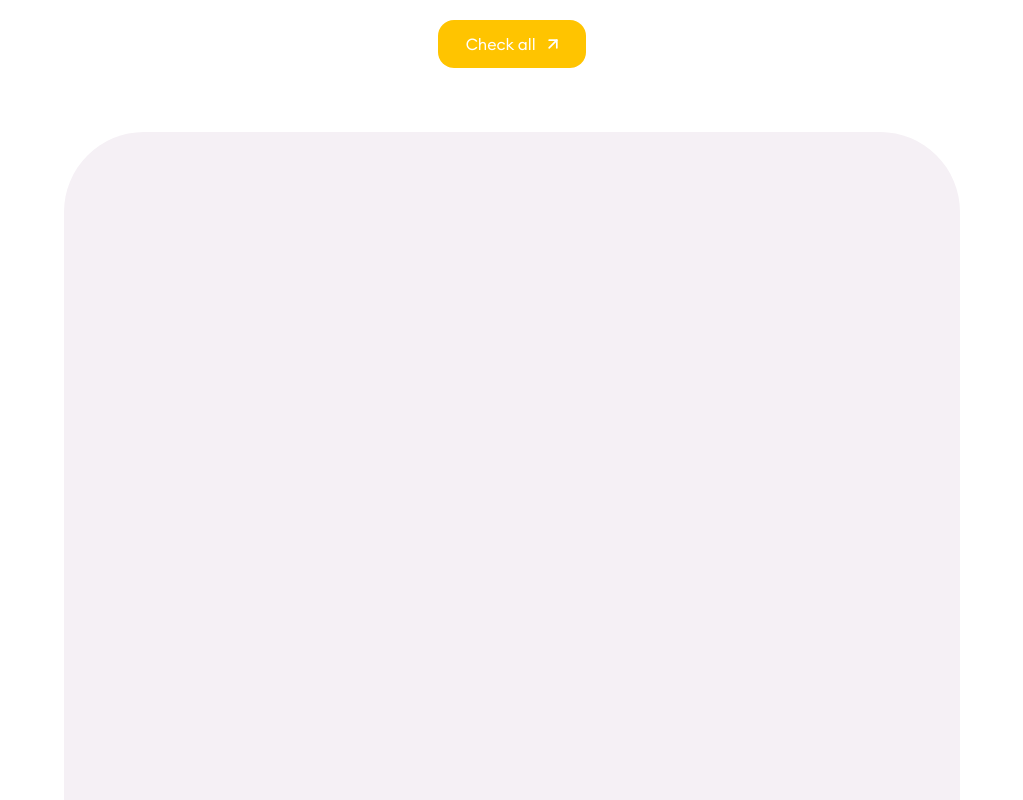
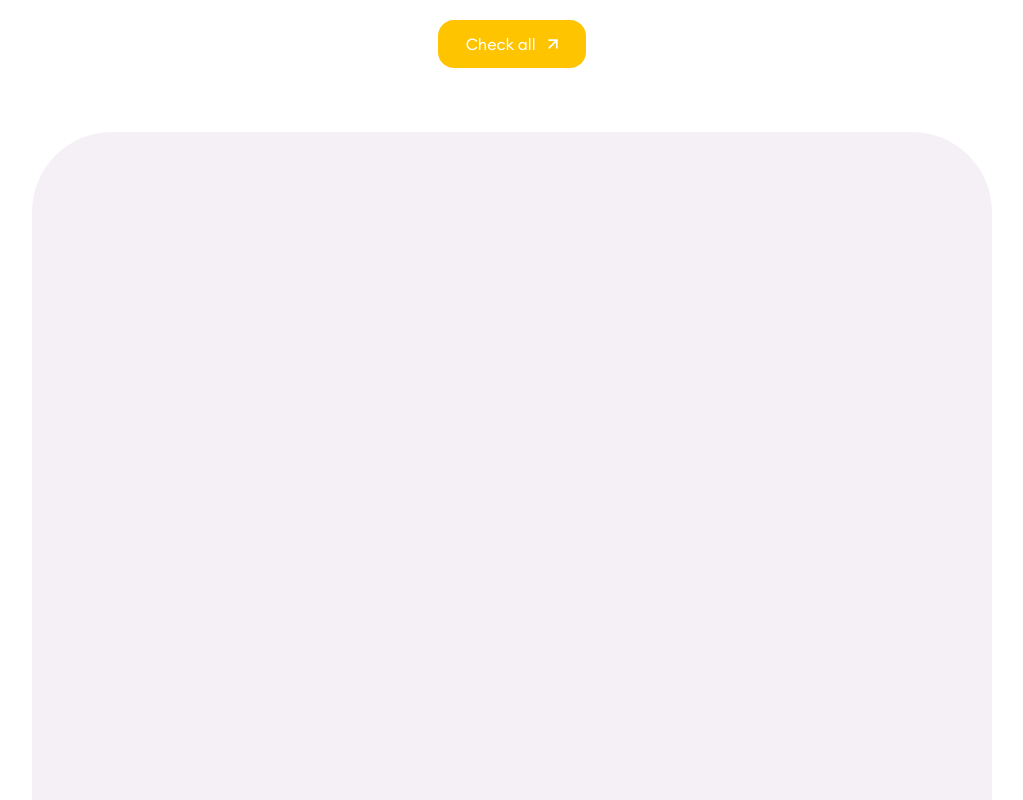
Before and after one commit to Jurredr/jurre-me, a Next.js app: page / in a window 1280 px wide. Shown: the part 2220-3020 px from the top of the page, without its empty margins (128-1151 px from the left). Built offline with nearby package versions, Linux system fonts and the light colour scheme.

Commit message:
Improved responsivity with new screen sizes for projects section

```diff
--- a/components/home/HomeProjects.tsx
+++ b/components/home/HomeProjects.tsx
@@ -2,7 +2,7 @@ import MaskSvg from '../MaskSvg'
 
 const HomeProjects: React.FC = () => {
   return (
-    <div className="my-48 flex flex-col items-center justify-center">
+    <div className="mt-48 mb-60 flex flex-col items-center justify-center">
       <h1 className="whitespace-nowrap font-freigeistwide text-[5rem] font-black leading-[1] tracking-[-0.07em] text-black dark:text-white sm:text-[8.2rem]">
         Projects
       </h1>
@@ -17,7 +17,7 @@ const HomeProjects: React.FC = () => {
           color="white"
         />
       </button>
-      <div className="h-[60rem] w-full px-6 sm:px-12 lg:px-32 xl:px-48">
+      <div className="h-[60rem] w-full px-6 sm:px-12 mdlg:px-16 lg:px-32 xl:px-40 2xl:px-48">
         <div className="h-full w-full rounded-[5rem] bg-jurreoffwhite dark:bg-jurredarklight"></div>
       </div>
     </div>
```
